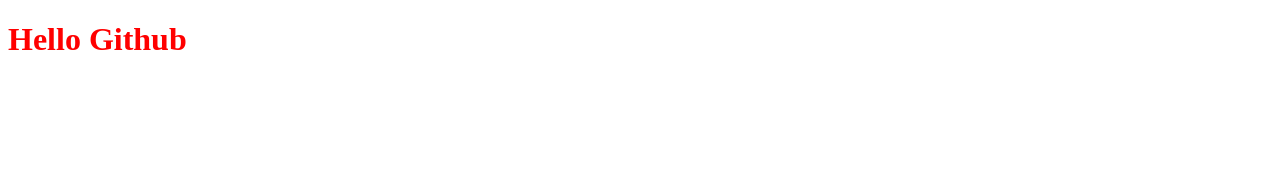
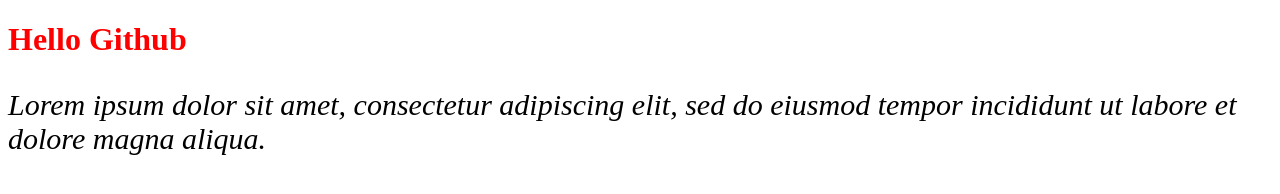
Before and after one commit to ESijo/Code-Academy-Project, a plain HTML site: page index.html in a window 1280 px wide. Drawn offline with Linux system fonts and the light colour scheme.

Commit message:
New Commit 2

```diff
--- a/index.html
+++ b/index.html
@@ -2,10 +2,11 @@
 <html lang="lt">
     <head>
         <meta charset="utf-8">
-        <title>Document</title>
+        <title>Git Hub first</title>
         <link rel="stylesheet" href="style.css">
     </head>
     <body>
         <h1>Hello Github</h1>
+        <p>Lorem ipsum dolor sit amet, consectetur adipiscing elit, sed do eiusmod tempor incididunt ut labore et dolore magna aliqua. </p>
     </body>
 </html>
--- a/style.css
+++ b/style.css
@@ -1,3 +1,8 @@
 h1 {
     color: red;
 }
+
+p {
+    font-size: 30px;
+    font-style: italic;
+}
```
